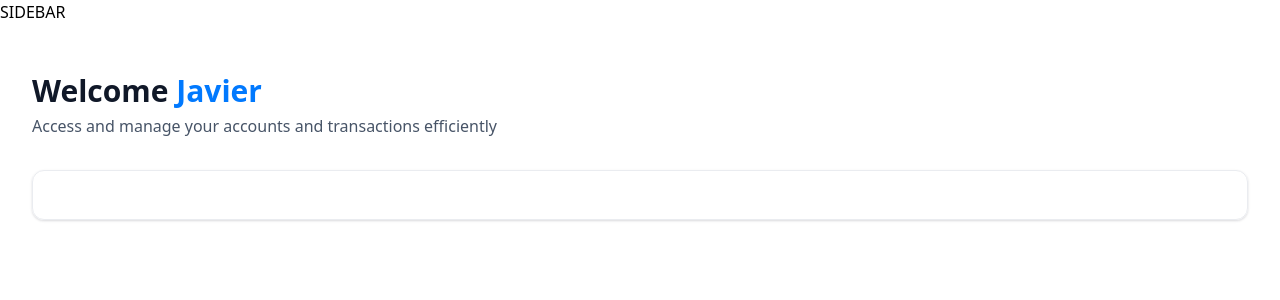
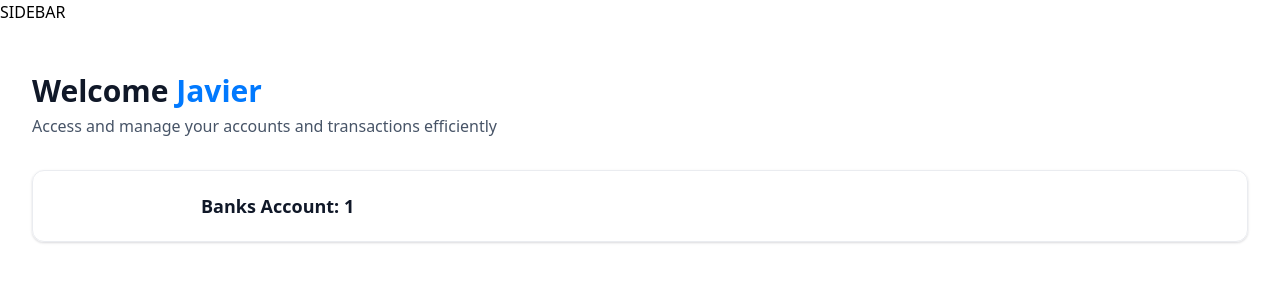
Before and after one commit to jlcarrascof/Bank-System, a Next.js app: page / in a window 1280 px wide. Shown: the top 300 px of the page. Built offline with nearby package versions, Linux system fonts and the light colour scheme.

Commit message:
feat: Add doughnut chart and bank account balance to TotalBalanceBox component

```diff
--- a/components/TotalBalanceBox.tsx
+++ b/components/TotalBalanceBox.tsx
@@ -5,7 +5,15 @@ const TotalBalanceBox = ({
 }: TotlaBalanceBoxProps) => {
   return (
     <section className='total-balance'>
+      <div className='total-balance-chart'>
+        {/* Doughnut chart */}
+      </div>
 
+      <div className='flex flex-col gap-6'>
+        <h2 className='header-2'>
+          Banks Account: {totalBanks}
+        </h2>
+      </div>
     </section>
   )
 }
```
